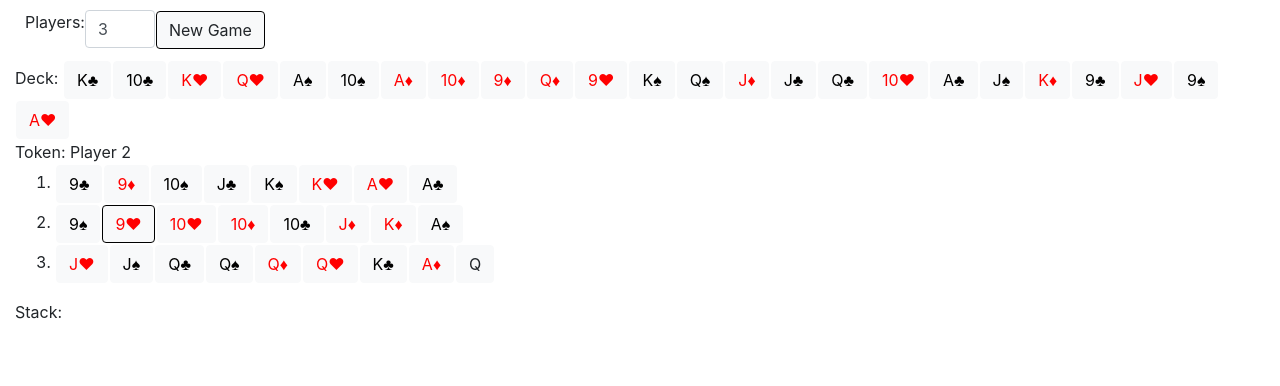
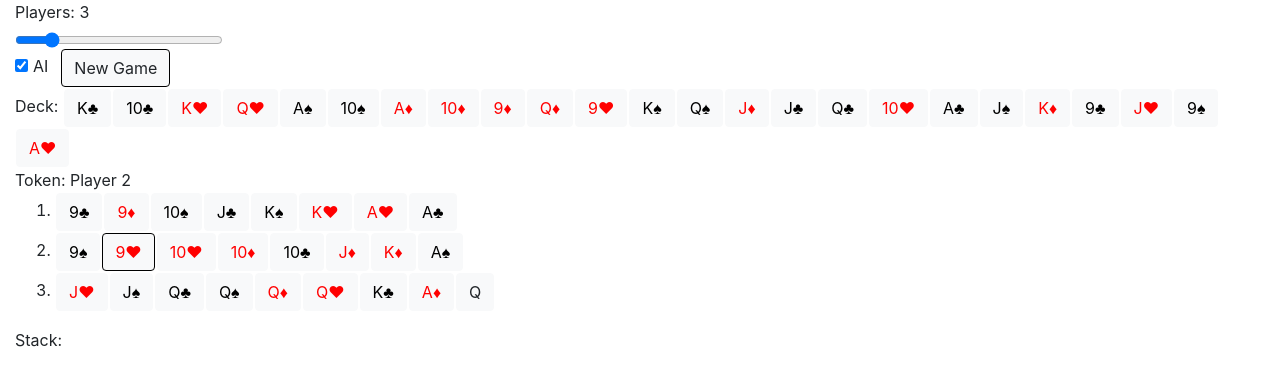
Before and after one commit to adam-zielonka/pan, an Angular app: page / in a window 1280 px wide. Shown: the top 386 px of the page. Built offline with nearby package versions, Linux system fonts and the light colour scheme.

Commit message:
Added simple AI

```diff
--- a/src/app/pan/board.ts
+++ b/src/app/pan/board.ts
@@ -109,6 +109,7 @@ export class Board {
             if(this.token < 0) this.token = this.players.length - 1
             if(this.token >= this.players.length) this.token = 0
             if(!this.getCurrentPlayer().cards.length) this.nextPlayer()
+            else this.getCurrentPlayer().play(this)
         }
     }
 
--- a/src/app/pan/pan.component.html
+++ b/src/app/pan/pan.component.html
@@ -1,9 +1,14 @@
-<div class="form-group row newGame">
-    <label class="form-label">Players: </label>
-    <input class="form-control players-input" type="number" value={{players}} min=1 max=24 [(ngModel)]=players >
+<div>
+    <div class="form-groupe">
+            <label for="formControlRange">Players: {{players}}</label>
+            <input type="range" class="col-sm-2 form-control-range" id="formControlRange" value={{players}} min=1 max=24 [(ngModel)]=players>
+    </div>
+    <div class="form-check form-check-inline">
+        <input class="form-check-input" type="checkbox" id="inlineCheckboxAI" value={{ai}} [(ngModel)]=ai>
+        <label class="form-check-label" for="inlineCheckboxAI">AI</label>
+    </div>
     <button class="btn btn-light onecard" (click)=newGameClick() >New Game</button>
 </div>
-
 <div class="deck">
     Deck:
     <span
--- a/src/app/pan/pan.component.ts
+++ b/src/app/pan/pan.component.ts
@@ -15,6 +15,7 @@ export class PanComponent implements OnInit {
   public deck : Card[]
   public board : Board
   @Input() players : number
+  @Input() ai : boolean
 
   constructor() {
 
@@ -33,12 +34,13 @@ export class PanComponent implements OnInit {
     this.deck = Card.shuffleDeck(this.deck)
     this.board = new Board()
     for (let i = 0; i < players; i++)
-      this.board.addPlayer(new Player())
+      this.board.addPlayer(new Player(this.ai))
     this.board.dealingCards(this.deck.map(card => card))
   }
 
   ngOnInit() {
     this.players = 3
+    this.ai = true
     this.newGame(this.players)
   }
 
--- a/src/app/pan/player.ts
+++ b/src/app/pan/player.ts
@@ -1,10 +1,15 @@
 import { Card } from "./card"
 import { Figure } from "./figure"
 import { Color } from "./color"
+import { Board } from "./board";
 
 export class Player {
     public cards: Card[] = []
     public id
+
+    constructor(private ai : boolean) {
+
+    }
 
     public sortCards() {
         this.cards.sort((a,b) => a.compare(b))
@@ -35,4 +40,20 @@ export class Player {
         }
         return figureActions
     }
+
+    public play(board: Board) {
+        if(this.ai) setTimeout(() => {
+            var sucess = false
+            if(board.isActionAvalible(this.cards[0], this.id)) {
+                board.action(this.cards[0])
+                sucess = true
+            } else if(board.isActionAvalible(this.cards[this.cards.length - 1], this.id)){
+                if(this.cards[this.cards.length - 1].getValue() < this.cards[0].getValue() + 4) {
+                    board.action(this.cards[this.cards.length - 1])
+                    sucess = true
+                }
+            }
+            if(!sucess) board.getFromStack()
+        }, 100)
+    }
 }
```
